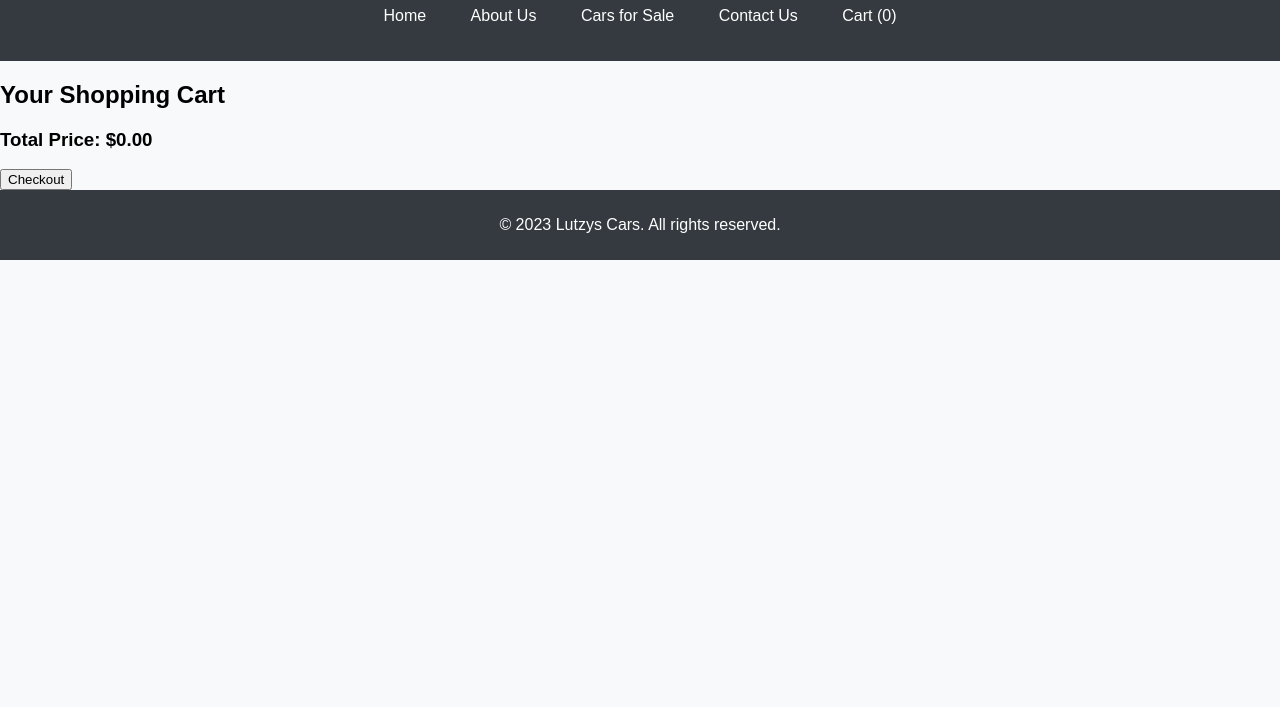
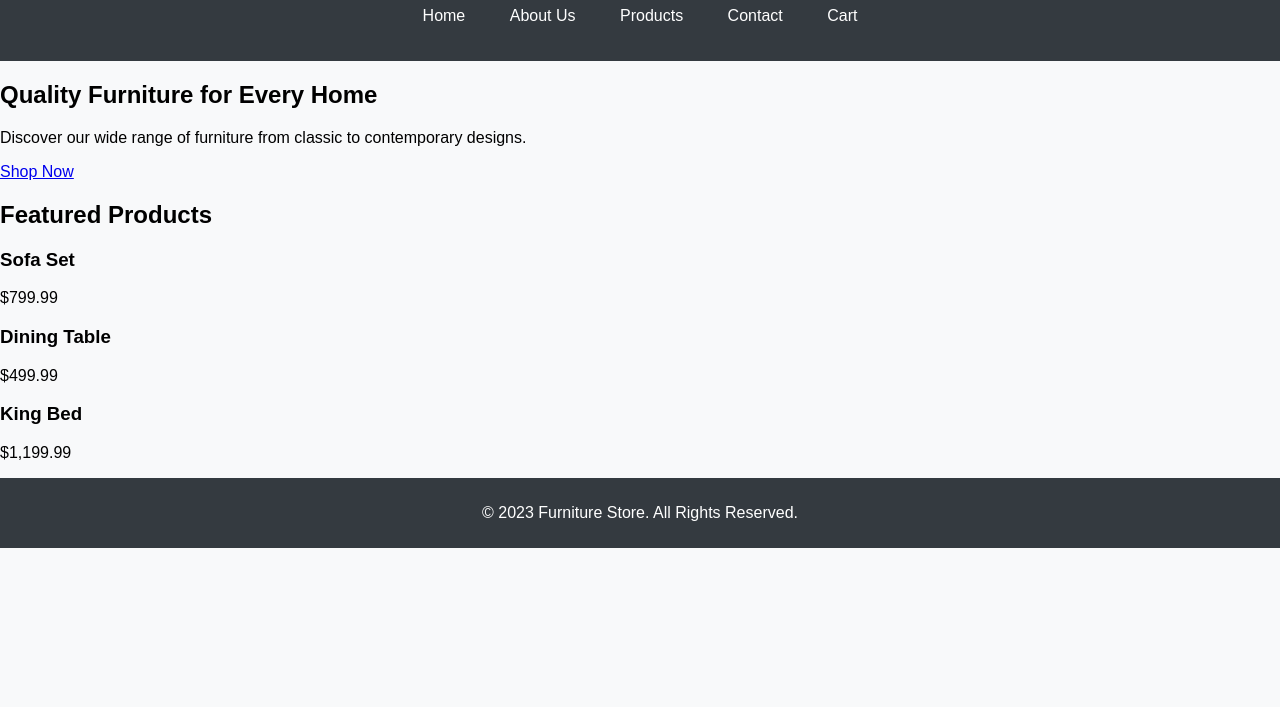
Before and after one commit to Lutzysends/lutzysends.github.com, a plain HTML site: page cart.html in a window 1280 px wide. Shown: the part 93-800 px from the top of the page. Drawn offline with Linux system fonts and the light colour scheme.

Commit message:
Update cart.html to furniture

```diff
--- a/cart.html
+++ b/cart.html
@@ -3,36 +3,46 @@
 <head>
     <meta charset="UTF-8">
     <meta name="viewport" content="width=device-width, initial-scale=1.0">
+    <title>Furniture Store</title>
     <link rel="stylesheet" href="styles.css">
-    <title>Shopping Cart - Lutzys Cars</title>
 </head>
 <body>
     <header>
-        <h1>Lutzys Cars</h1>
+        <h1>Welcome to Our Furniture Store</h1>
         <nav>
             <ul>
                 <li><a href="index.html">Home</a></li>
                 <li><a href="about.html">About Us</a></li>
-                <li><a href="cars.html">Cars for Sale</a></li>
-                <li><a href="contact.html">Contact Us</a></li>
-                <li><a href="cart.html">Cart (<span id="cart-count">0</span>)</a></li>
+                <li><a href="products.html">Products</a></li>
+                <li><a href="contact.html">Contact</a></li>
+                <li><a href="cart.html">Cart</a></li>
             </ul>
         </nav>
     </header>
-
     <main>
-        <section class="cart">
-            <h2>Your Shopping Cart</h2>
-            <div id="cart-items"></div>
-            <h3>Total Price: $<span id="total-price">0.00</span></h3>
-            <button onclick="checkout()">Checkout</button>
+        <section>
+            <h2>Quality Furniture for Every Home</h2>
+            <p>Discover our wide range of furniture from classic to contemporary designs.</p>
+            <a href="products.html" class="btn">Shop Now</a>
+        </section>
+        <section>
+            <h2>Featured Products</h2>
+            <div class="product-card">
+                <h3>Sofa Set</h3>
+                <p>$799.99</p>
+            </div>
+            <div class="product-card">
+                <h3>Dining Table</h3>
+                <p>$499.99</p>
+            </div>
+            <div class="product-card">
+                <h3>King Bed</h3>
+                <p>$1,199.99</p>
+            </div>
         </section>
     </main>
-
     <footer>
-        <p>© 2023 Lutzys Cars. All rights reserved.</p>
+        <p>&copy; 2023 Furniture Store. All Rights Reserved.</p>
     </footer>
-
-    <script src="script.js"></script>
 </body>
 </html>
```
